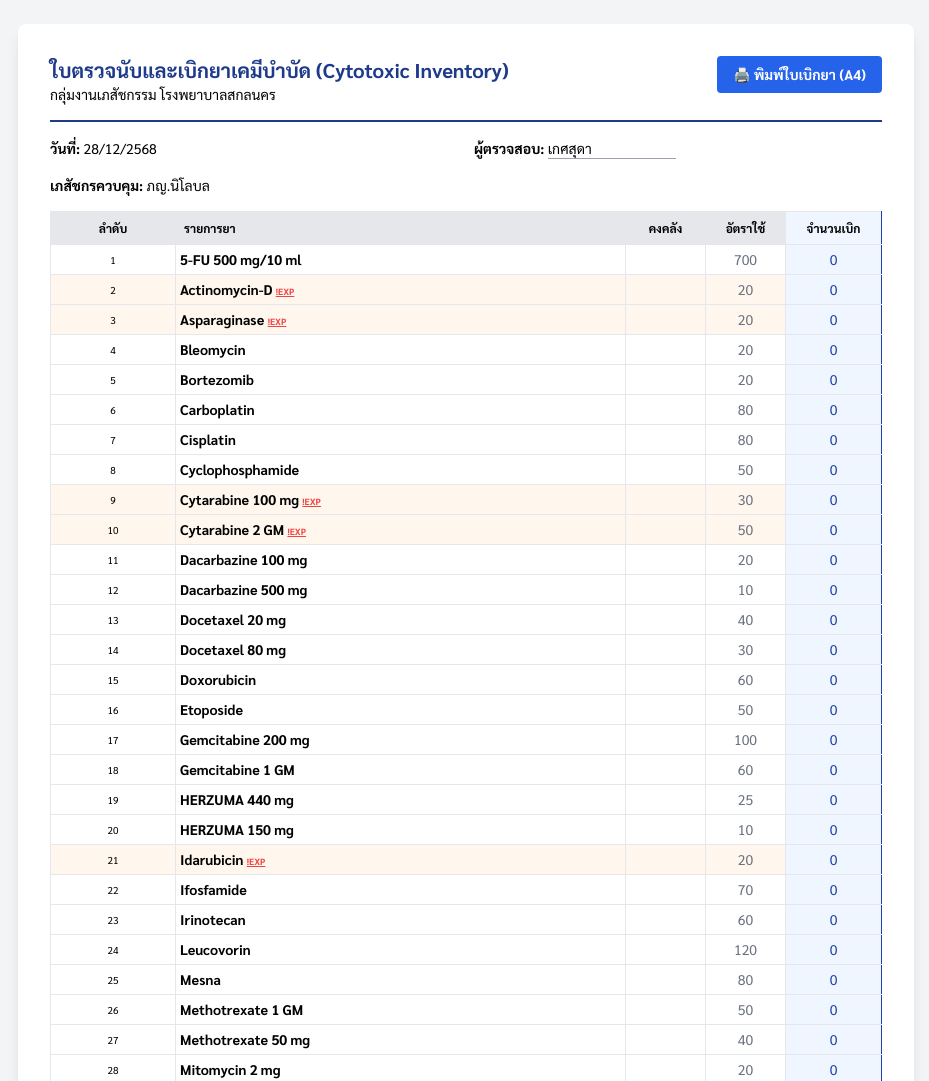
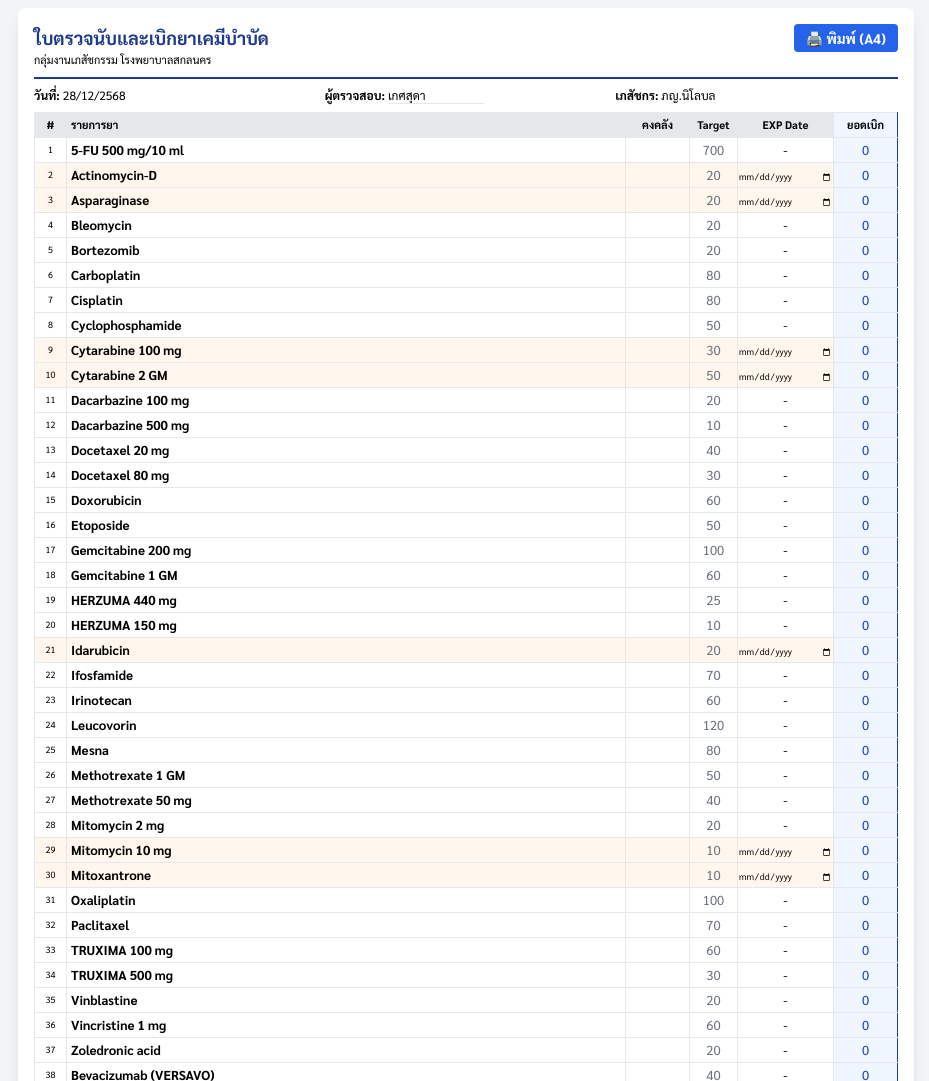
Before and after one commit to nilobonusaprom-beep/cytotoxic-stock, a plain HTML site: page index.html in a window 1280 px wide. Shown: the top 1081 px of the page, without its empty margins (174-1103 px from the left). Drawn offline with nearby package versions, Linux system fonts and the light colour scheme.

Commit message:
Update index.html

```diff
--- a/index.html
+++ b/index.html
@@ -7,70 +7,70 @@
     <script src="https://cdn.tailwindcss.com"></script>
     <link href="https://fonts.googleapis.com/css2?family=Sarabun:wght@400;700&display=swap" rel="stylesheet">
     <style>
-        body { font-family: 'Sarabun', sans-serif; font-size: 14px; }
+        body { font-family: 'Sarabun', sans-serif; font-size: 13px; }
         @media print {
-            @page { size: A4 portrait; margin: 10mm; }
+            @page { size: A4 portrait; margin: 8mm; }
             .no-print { display: none !important; }
             body { background: white; padding: 0; margin: 0; }
-            .highlight-column { background-color: #f3f4f6 !important; border: 2px solid black !important; }
             table { width: 100%; border-collapse: collapse; }
-            th, td { padding: 4px 6px !important; border: 1px solid #ccc !important; font-size: 12px; }
-            .order-bold { font-size: 16px !important; font-weight: 800 !important; color: black !important; }
+            th, td { padding: 2px 4px !important; border: 1px solid #000 !important; font-size: 11px; }
+            .order-bold { font-size: 15px !important; font-weight: 900 !important; color: black !important; }
+            .exp-highlight { background-color: #fff7ed !important; -webkit-print-color-adjust: exact; }
         }
-        .exp-row { background-color: #fff7ed; }
-        .highlight-column { border-left: 3px solid #1e40af; border-right: 3px solid #1e40af; background-color: #eff6ff; }
+        .exp-highlight { background-color: #fff7ed; }
+        .highlight-column { background-color: #eff6ff; border-left: 2px solid #1e40af; border-right: 2px solid #1e40af; }
     </style>
 </head>
-<body class="bg-gray-100 p-2 md:p-6">
+<body class="bg-gray-100 p-2">
 
-    <div class="max-w-4xl mx-auto bg-white shadow-lg p-4 md:p-8 rounded-lg">
-        <header class="flex justify-between items-start border-b-2 border-blue-900 pb-4 mb-4">
+    <div class="max-w-4xl mx-auto bg-white shadow-lg p-4 rounded-lg">
+        <header class="flex justify-between items-start border-b-2 border-blue-900 pb-2 mb-2">
             <div>
-                <h1 class="text-xl font-bold text-blue-900">ใบตรวจนับและเบิกยาเคมีบำบัด (Cytotoxic Inventory)</h1>
-                <p class="text-sm">กลุ่มงานเภสัชกรรม โรงพยาบาลสกลนคร</p>
+                <h1 class="text-lg font-bold text-blue-900">ใบตรวจนับและเบิกยาเคมีบำบัด</h1>
+                <p class="text-[11px]">กลุ่มงานเภสัชกรรม โรงพยาบาลสกลนคร</p>
             </div>
-            <div class="text-right no-print">
-                <button onclick="window.print()" class="bg-blue-600 text-white px-4 py-2 rounded font-bold hover:bg-blue-700">🖨️ พิมพ์ใบเบิกยา (A4)</button>
+            <div class="no-print">
+                <button onclick="window.print()" class="bg-blue-600 text-white px-3 py-1 rounded text-sm font-bold">🖨️ พิมพ์ (A4)</button>
             </div>
         </header>
 
-        <div class="grid grid-cols-2 gap-4 mb-4 text-sm">
+        <div class="grid grid-cols-3 gap-2 mb-2 text-xs">
             <div><strong>วันที่:</strong> <span id="displayDate"></span></div>
-            <div class="no-print"><strong>ผู้ตรวจสอบ:</strong> <input type="text" id="checker" value="เกศสุดา" class="border-b border-gray-400 outline-none w-32"></div>
-            <div class="print-only hidden"><strong>ผู้ตรวจสอบ:</strong> เกศสุดา</div>
-            <div><strong>เภสัชกรควบคุม:</strong> ภญ.นิโลบล</div>
+            <div><strong>ผู้ตรวจสอบ:</strong> <input type="text" id="checker" value="เกศสุดา" class="border-b outline-none w-24"></div>
+            <div><strong>เภสัชกร:</strong> ภญ.นิโลบล</div>
         </div>
 
-        <table class="w-full border-collapse border border-gray-300">
-            <thead class="bg-gray-200 text-xs">
-                <tr>
-                    <th class="border p-2">ลำดับ</th>
-                    <th class="border p-2 text-left">รายการยา</th>
-                    <th class="border p-2 w-20">คงคลัง</th>
-                    <th class="border p-2 w-20">อัตราใช้</th>
-                    <th class="border p-2 w-24 highlight-column">จำนวนเบิก</th>
+        <table class="w-full border-collapse border border-gray-400">
+            <thead class="bg-gray-200">
+                <tr class="text-[11px]">
+                    <th class="border p-1 w-8">#</th>
+                    <th class="border p-1 text-left">รายการยา</th>
+                    <th class="border p-1 w-16">คงคลัง</th>
+                    <th class="border p-1 w-12">Target</th>
+                    <th class="border p-1 w-24">EXP Date</th>
+                    <th class="border p-1 w-16 highlight-column">ยอดเบิก</th>
                 </tr>
             </thead>
             <tbody id="inventoryBody"></tbody>
         </table>
 
-        <footer class="mt-4 text-[10px] text-gray-400 text-right no-print">
-            Ref: Inventory System v2.0 | <button onclick="location.reload()" class="text-red-400 underline">ล้างข้อมูล</button>
+        <footer class="mt-2 text-[9px] text-gray-400 text-right no-print">
+            System v3.0 (EXP Ready) | <button onclick="location.reload()" class="underline">Reset</button>
         </footer>
     </div>
 
     <script>
         const drugData = [
             { id: 1, name: "5-FU 500 mg/10 ml", target: 700 },
-            { id: 2, name: "Actinomycin-D", target: 20, exp: true },
-            { id: 3, name: "Asparaginase", target: 20, exp: true },
+            { id: 2, name: "Actinomycin-D", target: 20, checkExp: true },
+            { id: 3, name: "Asparaginase", target: 20, checkExp: true },
             { id: 4, name: "Bleomycin", target: 20 },
             { id: 5, name: "Bortezomib", target: 20 },
             { id: 6, name: "Carboplatin", target: 80 },
             { id: 7, name: "Cisplatin", target: 80 },
             { id: 8, name: "Cyclophosphamide", target: 50 },
-            { id: 9, name: "Cytarabine 100 mg", target: 30, exp: true },
-            { id: 10, name: "Cytarabine 2 GM", target: 50, exp: true },
+            { id: 9, name: "Cytarabine 100 mg", target: 30, checkExp: true },
+            { id: 10, name: "Cytarabine 2 GM", target: 50, checkExp: true },
             { id: 11, name: "Dacarbazine 100 mg", target: 20 },
             { id: 12, name: "Dacarbazine 500 mg", target: 10 },
             { id: 13, name: "Docetaxel 20 mg", target: 40 },
@@ -81,7 +81,7 @@
             { id: 18, name: "Gemcitabine 1 GM", target: 60 },
             { id: 19, name: "HERZUMA 440 mg", target: 25 },
             { id: 20, name: "HERZUMA 150 mg", target: 10 },
-            { id: 21, name: "Idarubicin", target: 20, exp: true },
+            { id: 21, name: "Idarubicin", target: 20, checkExp: true },
             { id: 22, name: "Ifosfamide", target: 70 },
             { id: 23, name: "Irinotecan", target: 60 },
             { id: 24, name: "Leucovorin", target: 120 },
@@ -89,8 +89,8 @@
             { id: 26, name: "Methotrexate 1 GM", target: 50 },
             { id: 27, name: "Methotrexate 50 mg", target: 40 },
             { id: 28, name: "Mitomycin 2 mg", target: 20 },
-            { id: 29, name: "Mitomycin 10 mg", target: 10, exp: true },
-            { id: 30, name: "Mitoxantrone", target: 10, exp: true },
+            { id: 29, name: "Mitomycin 10 mg", target: 10, checkExp: true },
+            { id: 30, name: "Mitoxantrone", target: 10, checkExp: true },
             { id: 31, name: "Oxaliplatin", target: 100 },
             { id: 32, name: "Paclitaxel", target: 70 },
             { id: 33, name: "TRUXIMA 100 mg", target: 60 },
@@ -106,18 +106,18 @@
         function render() {
             const body = document.getElementById('inventoryBody');
             document.getElementById('displayDate').innerText = new Date().toLocaleDateString('th-TH');
-
             body.innerHTML = drugData.map(d => `
-                <tr class="${d.exp ? 'exp-row' : ''}">
-                    <td class="border text-center text-[10px]">${d.id}</td>
-                    <td class="border p-1 font-bold">
-                        ${d.name} ${d.exp ? '<span class="text-red-500 text-[9px] no-print underline">!EXP</span>' : ''}
+                <tr class="${d.checkExp ? 'exp-highlight' : ''}">
+                    <td class="border text-center text-[9px]">${d.id}</td>
+                    <td class="border px-1 font-bold leading-tight">${d.name}</td>
+                    <td class="border p-0">
+                        <input type="number" oninput="calc(${d.id}, ${d.target})" id="s-${d.id}" class="w-full text-center outline-none bg-transparent h-6 font-bold">
                     </td>
-                    <td class="border p-1">
-                        <input type="number" oninput="calc(${d.id}, ${d.target})" id="s-${d.id}" class="w-full text-center outline-none bg-transparent">
+                    <td class="border text-center text-gray-500">${d.target}</td>
+                    <td class="border p-0 text-center">
+                        ${d.checkExp ? `<input type="date" class="text-[9px] w-full bg-transparent outline-none">` : '-'}
                     </td>
-                    <td class="border p-1 text-center text-gray-500">${d.target}</td>
-                    <td class="border p-1 text-center highlight-column">
+                    <td class="border p-0 text-center highlight-column">
                         <span id="o-${d.id}" class="order-bold text-blue-800">0</span>
                     </td>
                 </tr>
@@ -132,7 +132,6 @@
             display.innerText = result;
             display.className = result > 0 ? "order-bold text-red-600" : "order-bold text-green-600";
         }
-
         render();
     </script>
 </body>
```
